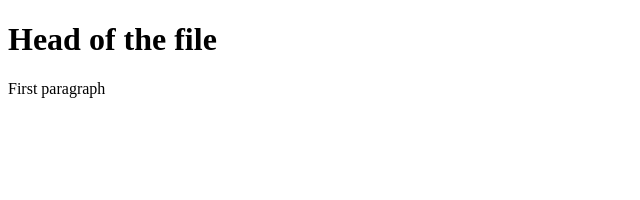
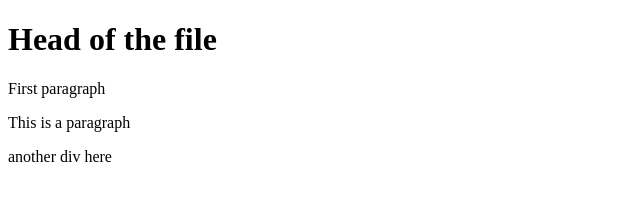
Before and after one commit to yazid1/git_test, a plain HTML site: page index.html in a window 1280 px wide. Shown: the whole page, without its empty margins (0-640 px from the left). Drawn offline with Linux system fonts and the light colour scheme.

Commit message:
resolve conflict

```diff
--- a/index.html
+++ b/index.html
@@ -7,5 +7,7 @@
 <body>
 	<h1>Head of the file</h1>
 	<p>First paragraph</p>
+	<p>This is a paragraph</p>
+	<p>another div here</p>
 </body>
 </html>
```
